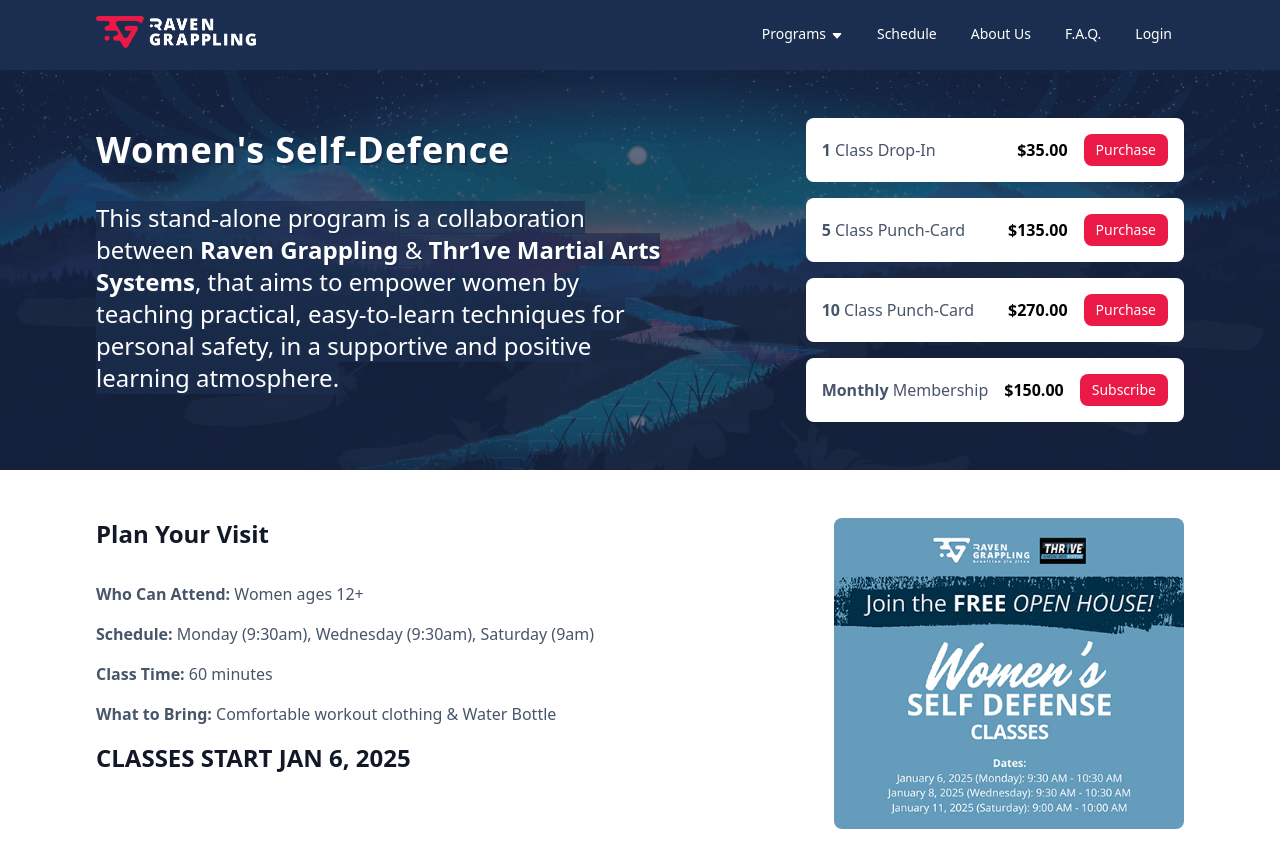
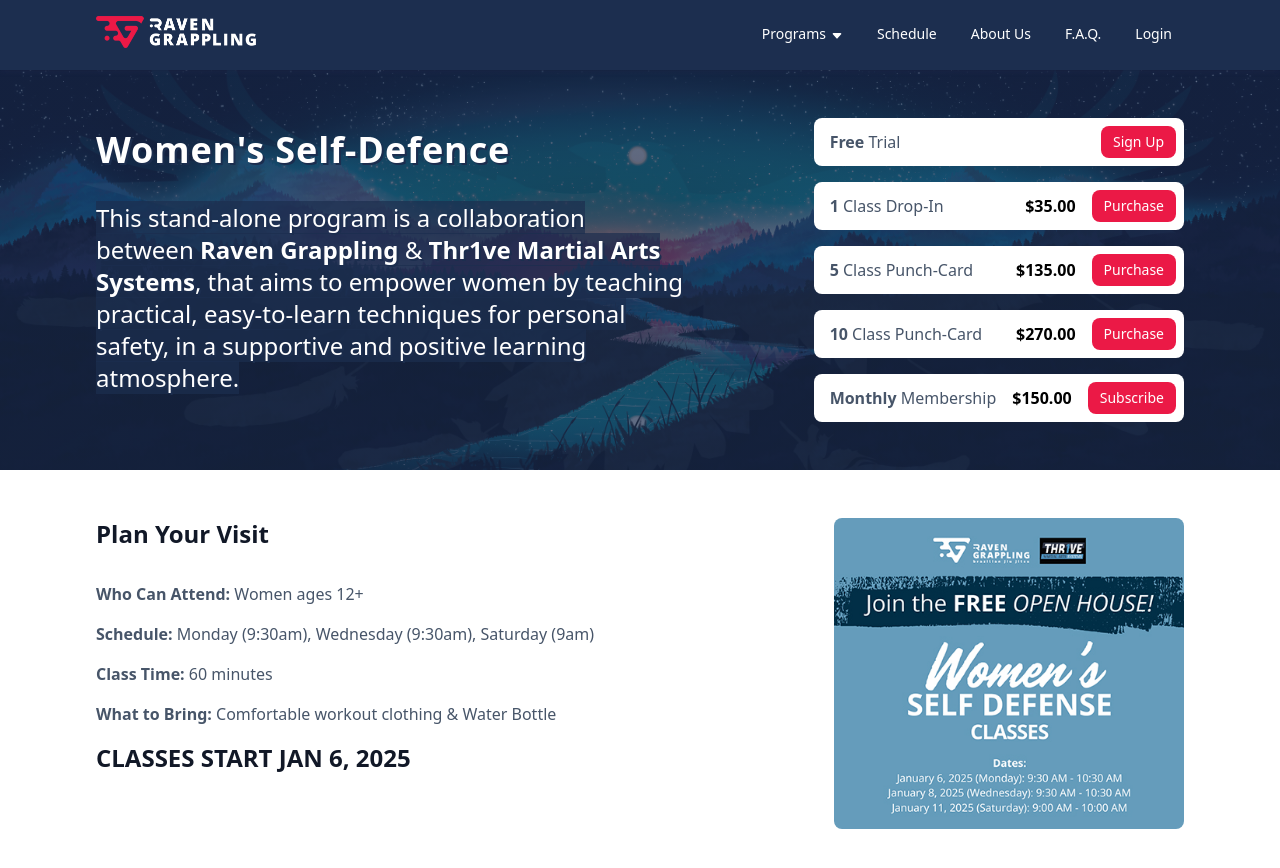
Before and after one commit to RavenGrappling/RavenGrappling.github.io, a Jekyll site: the page built from pages/womens-self-defence.html, in a window 1280 px wide and 900 px high. Shown: the top 868 px of the window. Built offline with Jekyll 4.4.1, drawn with Linux system fonts in a browser that asks for light colours.

Commit message:
adding link to free trial

```diff
--- a/assets/css/raven.css
+++ b/assets/css/raven.css
@@ -578,7 +578,7 @@
     .plan {
       background-color: white;
       border-radius:    0.5rem;
-      padding:          1rem;
+      padding:          0.5rem 0.5rem 0.5rem 1rem;
       display:          flex;
       gap:              1rem;
       justify-content:  space-between;
--- a/pages/womens-self-defence.html
+++ b/pages/womens-self-defence.html
@@ -18,6 +18,11 @@
     </div>
 
     <div id="defence-plans">
+      <div class="plan">
+        <div class="name"><strong>Free</strong> Trial</div>
+        <a href="https://app.tgaacademy.com/signup/Q8uiyWDF" target="_blank">Sign Up</a>
+      </div>
+
       <div class="plan">
         <div class="name"><strong>1</strong> Class Drop-In</div>
         <div class="cost">$35.00</div>
```
